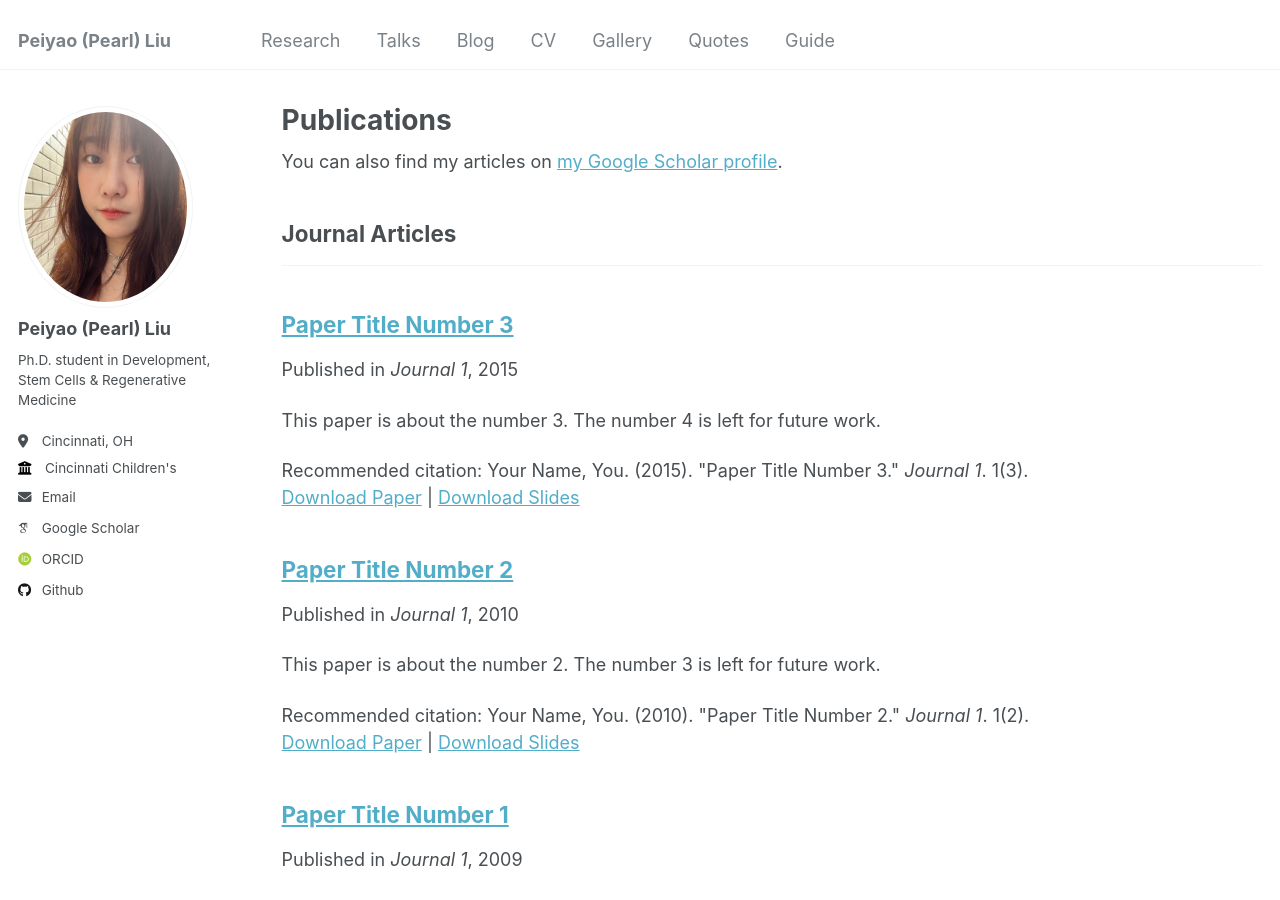
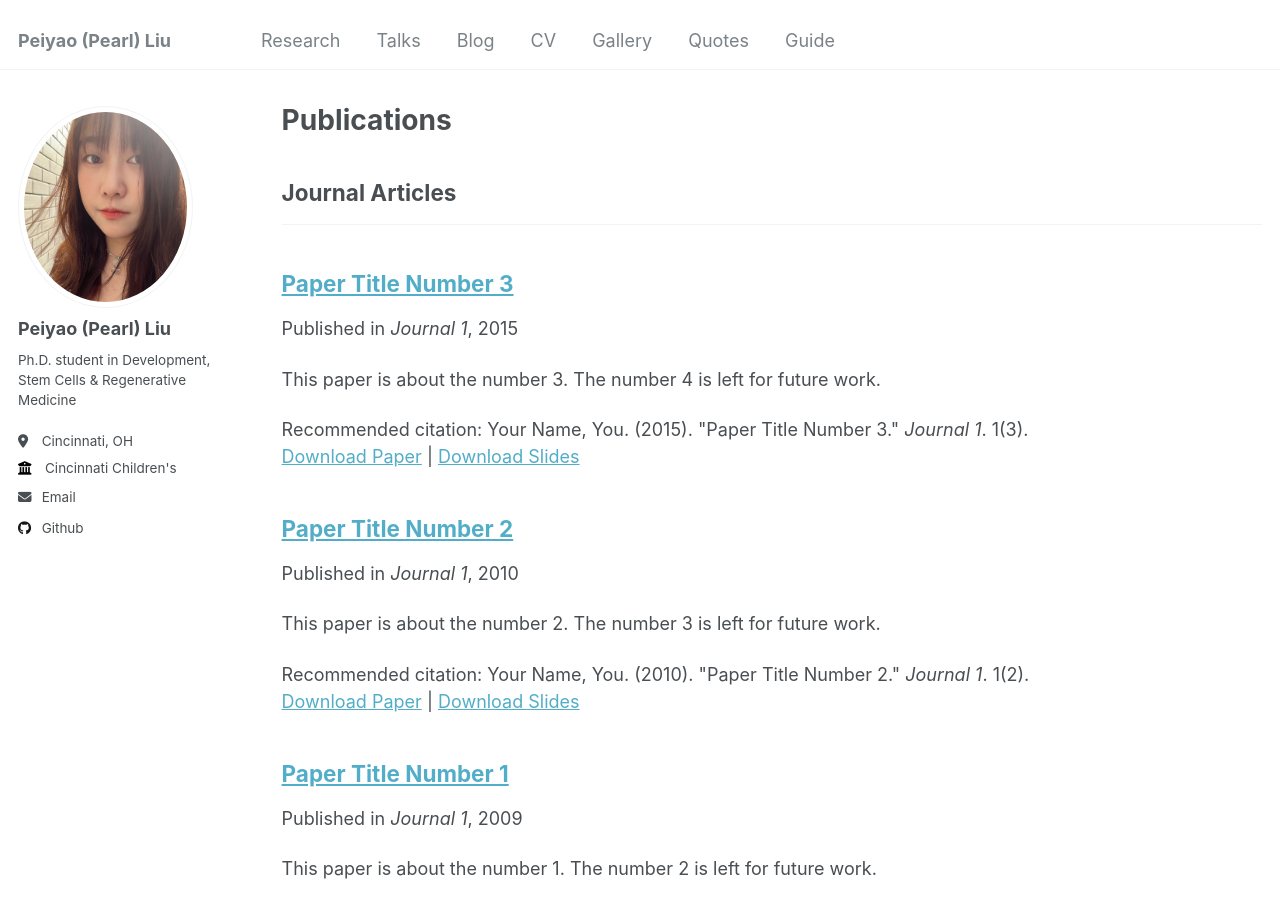
Before and after one commit to PearlLiu-Dev/pearlliu-dev.github.io, a Jekyll site: the page built from _pages/publications.html, in a window 1280 px wide and 900 px high. Built offline with Jekyll 4.4.1, drawn with Linux system fonts in a browser that asks for light colours; some web fonts are replaced.

Commit message:
Update _config.yml

```diff
--- a/_config.yml
+++ b/_config.yml
@@ -32,8 +32,8 @@ author:
 
   # Academic websites
   arxiv            : # URL - Update with the correct link to your profile
-  googlescholar    : "https://scholar.google.com/citations?user=7CQ-SbEAAAAJ&hl=en"
-  orcid            : "https://orcid.org/0009-0008-3700-5450"
+  googlescholar    : # "https://scholar.google.com/citations?user=7CQ-SbEAAAAJ&hl=en"
+  orcid            : # "https://orcid.org/0009-0008-3700-5450"
   semantic         : # URL
   pubmed           : # "https://www.ncbi.nlm.nih.gov/pubmed/?term=john+snow"
   researchgate     : # URL
```
